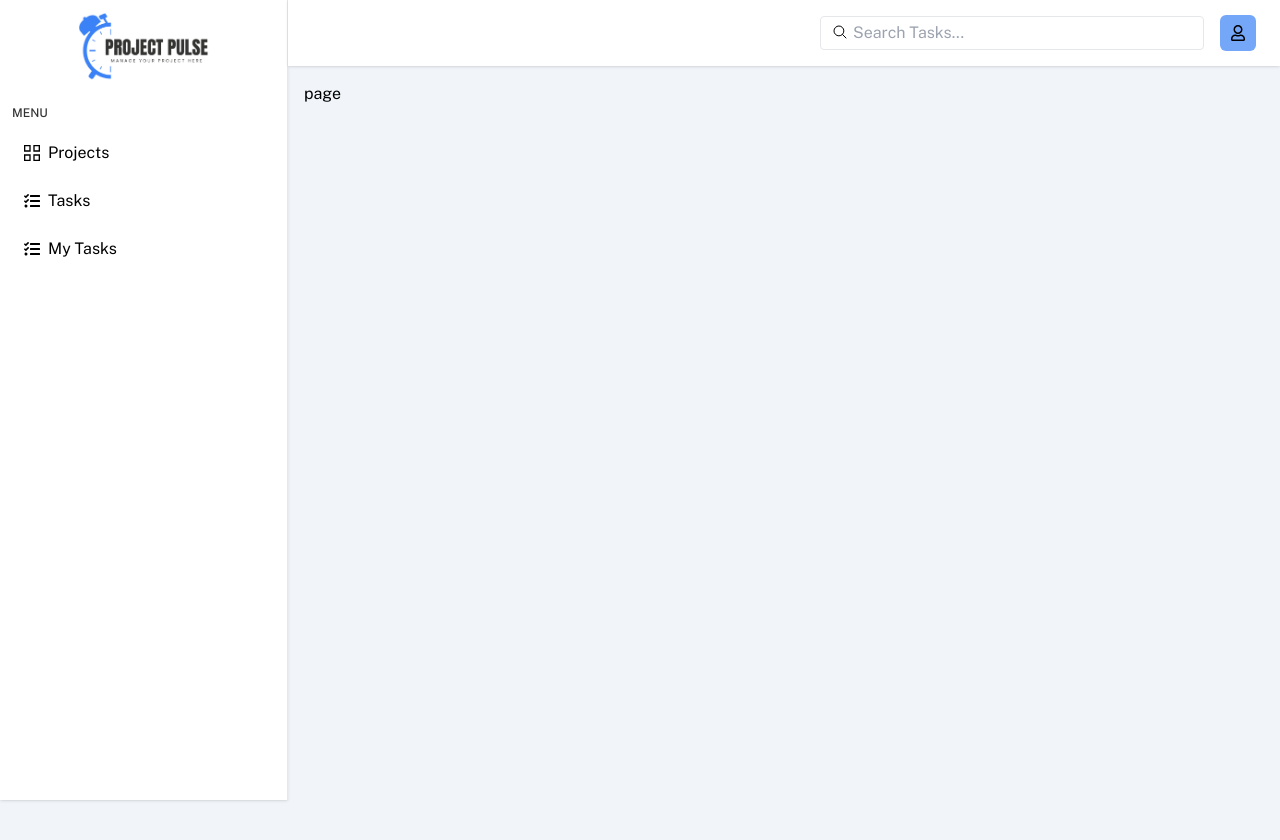
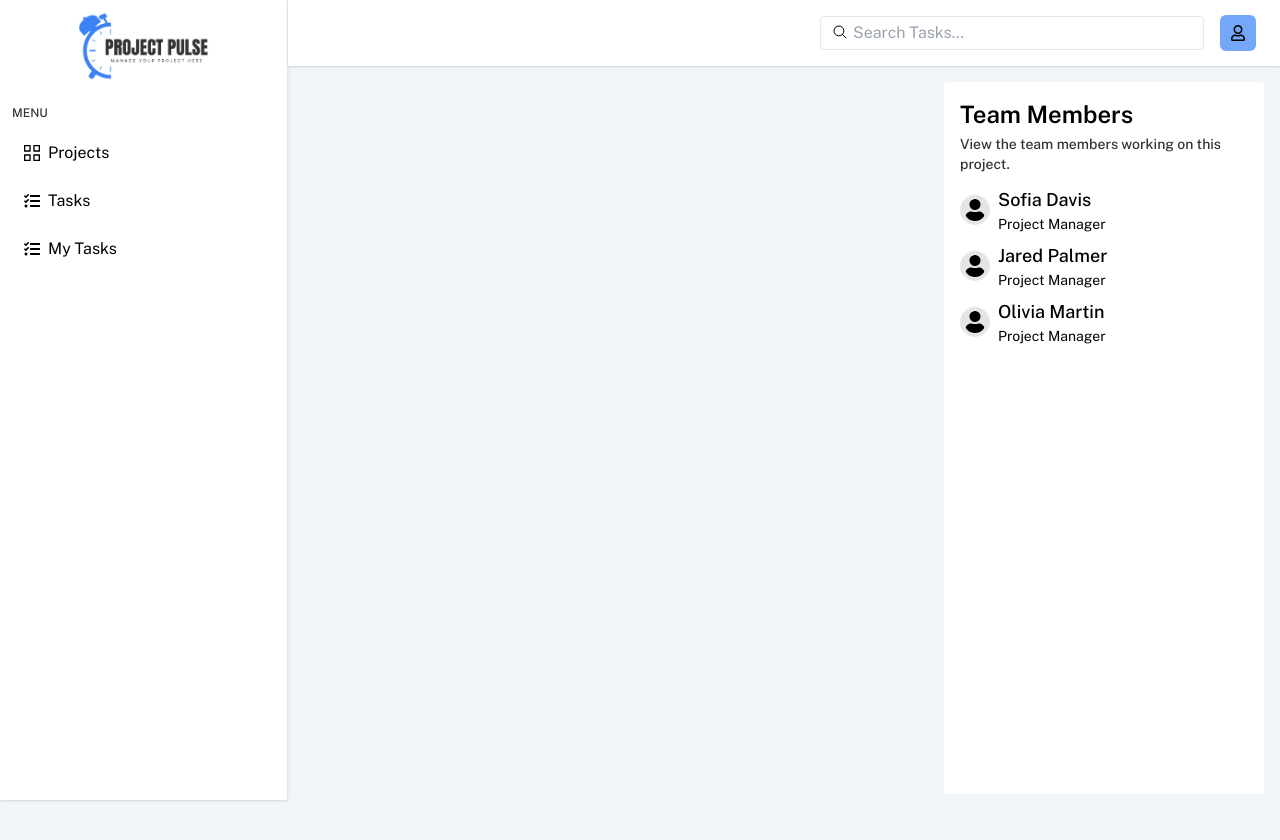
Before and after one commit to mahmudulturan/ph-skill-assesment-task, a Next.js app: page /projects/project-details/1 in a window 1280 px wide. Shown: the top 840 px of the page. After the commit the page ends 810 px from the top, so only its background shows below. Built offline with nearby package versions, Linux system fonts and the light colour scheme; no server answers.

Commit message:
add: project details page layout with team members section

```diff
--- a/src/app/(dashboard)/layout.jsx
+++ b/src/app/(dashboard)/layout.jsx
@@ -15,9 +15,6 @@ const Layout = ({ children }) => {
                 <div className='mx-4 my-4'>
                     {children}
                 </div>
-                <div className="min-h-screen"></div>
-                <div className="min-h-screen"></div>
-                <div className="min-h-screen"></div>
             </div>
         </main>
     );
--- a/src/app/(dashboard)/projects/project-details/[id]/page.jsx
+++ b/src/app/(dashboard)/projects/project-details/[id]/page.jsx
@@ -1,10 +1,12 @@
+import ProjectDetails from '@/components/projectDetailsPage/ProjectDetails/ProjectDetails';
 import React from 'react';
 
 const page = ({ params }) => {
-    console.log(params.id)
+    const { id } = params;
+
     return (
         <div>
-            page
+            <ProjectDetails id={id} />
         </div>
     );
 };
--- /dev/null
+++ b/src/components/projectDetailsPage/ProjectDetails/ProjectDetails.jsx
@@ -0,0 +1,26 @@
+"use client"
+import useProjectById from '@/hooks/useProjectById';
+import { useQuery } from '@tanstack/react-query';
+import React from 'react';
+import TeamMembers from '../TeamMembers/TeamMembers';
+
+const ProjectDetails = ({ id }) => {
+    const { project, isLoading } = useProjectById({ id });
+
+    if (isLoading) {
+        return;
+    }
+    return (
+        <div>
+            <div className='flex justify-between'>
+                <div className='my-4'>
+                    <h2 className='text-3xl font-semibold uppercase'>{project?.project_name}</h2>
+                    <p className='max-w-2xl'>{project?.project_description}</p>
+                </div>
+                <TeamMembers />
+            </div>
+        </div>
+    );
+};
+
+export default ProjectDetails;
--- /dev/null
+++ b/src/components/projectDetailsPage/TeamMembers/TeamMembers.jsx
@@ -0,0 +1,27 @@
+import React from 'react';
+import { FaUser } from 'react-icons/fa';
+
+const TeamMembers = () => {
+    return (
+        <div className='max-w-xs w-full bg-white px-4 py-4 rounded min-h-[89vh]'>
+            <h3 className='text-2xl font-semibold'>Team Members</h3>
+            <p className='my-1 text-sm font-medium text-black/80'>View the team members working on this project.</p>
+            <div className='flex flex-col gap-2 my-3'>
+                <div className='flex items-center justify-start gap-2'>
+                    <FaUser className='text-3xl p-1 rounded-full bg-black/10' />
+                    <div><h4 className='text-lg font-medium'>Sofia Davis</h4> <p className='text-sm'>Project Manager</p></div>
+                </div>
+                <div className='flex items-center justify-start gap-2'>
+                    <FaUser className='text-3xl p-1 rounded-full bg-black/10' />
+                    <div><h4 className='text-lg font-medium'>Jared Palmer</h4> <p className='text-sm'>Project Manager</p></div>
+                </div>
+                <div className='flex items-center justify-start gap-2'>
+                    <FaUser className='text-3xl p-1 rounded-full bg-black/10' />
+                    <div><h4 className='text-lg font-medium'>Olivia Martin</h4> <p className='text-sm'>Project Manager</p></div>
+                </div>
+            </div>
+        </div>
+    );
+};
+
+export default TeamMembers;
--- /dev/null
+++ b/src/hooks/useProjectById.jsx
@@ -0,0 +1,14 @@
+"use client"
+import { useQuery } from '@tanstack/react-query';
+
+const useProjectById = ({ id }) => {
+    const { data: project, isLoading, refetch } = useQuery({
+        queryKey: ["project", id], queryFn: async () => {
+            const response = await (await fetch(`${process.env.NEXT_PUBLIC_SERVER_BASE_URL}/project/${id}`)).json();
+            return response.data;
+        }
+    })
+    return ({ project, isLoading, refetch });
+};
+
+export default useProjectById;
```
